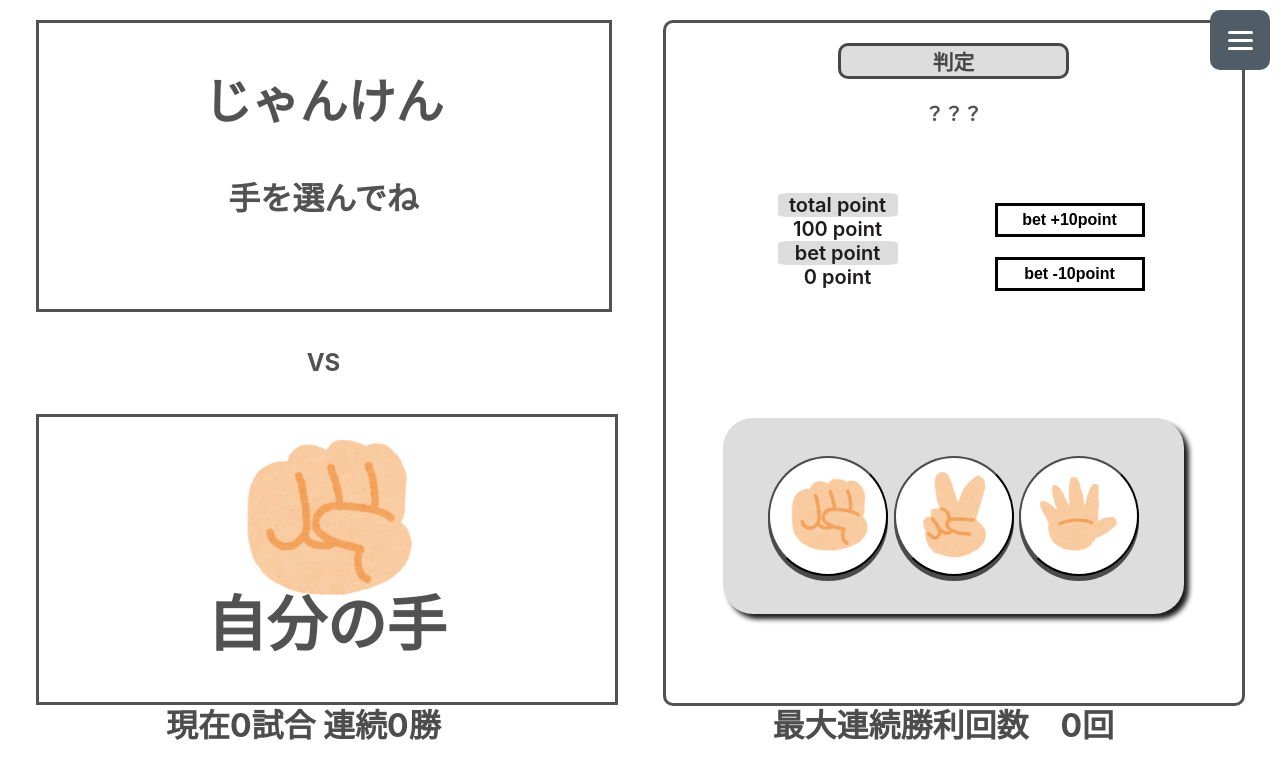
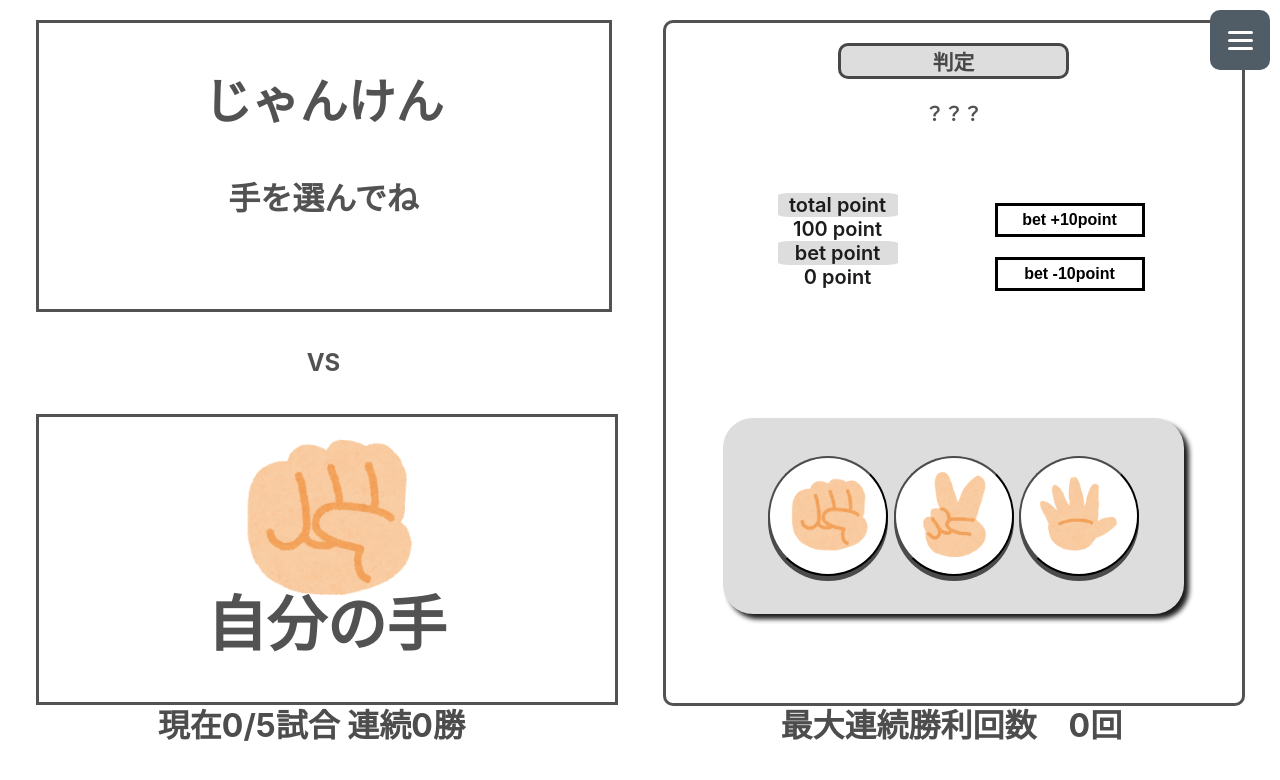
Before and after one commit to koshiro-adachi/janken-app, a React (Create React App) app: page /vspage in a window 1280 px wide. Shown: the top 780 px of the page. Built offline with nearby package versions, Linux system fonts and the light colour scheme.

Commit message:
全試合数をわかりやすく

```diff
--- a/src/Pages/VSpage/VsPage.tsx
+++ b/src/Pages/VSpage/VsPage.tsx
@@ -202,7 +202,7 @@ export const VsPage: FC = () => {
         </div>
       </div>
       <div className="bottomMessage">
-        <h2 className="winCounter">{`現在${frequency}試合 連続${winCount}勝`}</h2>
+        <h2 className="winCounter">{`現在${frequency}/5試合 連続${winCount}勝`}</h2>
         <h2 className="winCounter">{`最大連続勝利回数　${maxWinCount}回`}</h2>
       </div>
     </>
```
